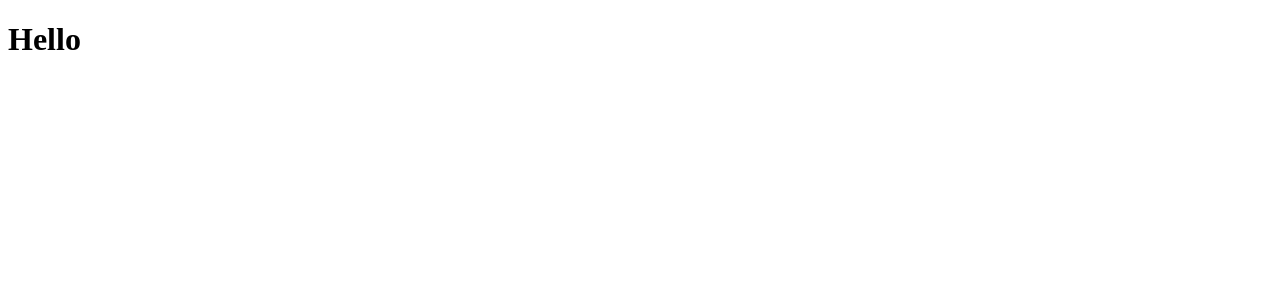
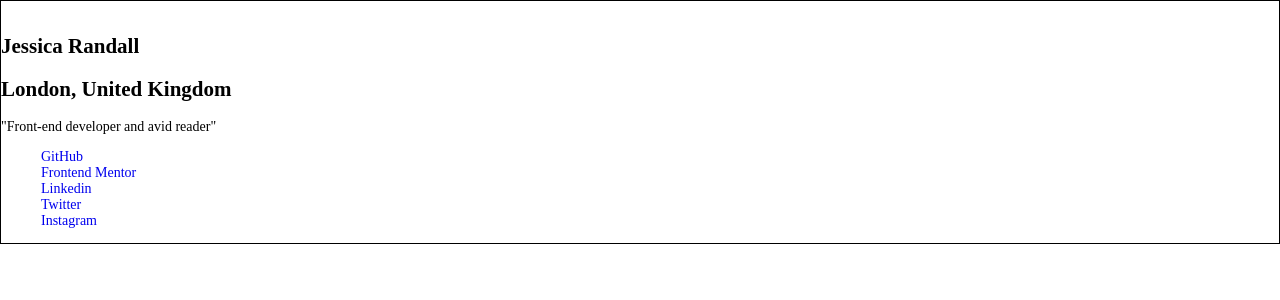
Before and after one commit to indigorose/frontend_mentor_hosting, a React (Vite) app in the folder social_links_profile/: page / in a window 1280 px wide. Shown: the top 300 px of the page. Built offline with nearby package versions, Linux system fonts and the light colour scheme.

Commit message:
Add base html and css

```diff
--- a/social_links_profile/src/App.css
+++ b/social_links_profile/src/App.css
@@ -0,0 +1,35 @@
+*,
+*::before,
+*::after {
+	box-sizing: border-box;
+}
+
+body {
+	margin: 0;
+	font-family: 'Montserrat', 'Oswald', serif, sans-serif;
+	font-size: 1.3rem;
+}
+
+:root {
+	--text--1: hsl(0, 0%, 100%);
+	--highlight: hsl(75, 94%, 57%);
+	--background--1: hsl(0, 0%, 20%);
+	--background--2: hsl(0, 0%, 12%);
+	--background--3: hsl(0, 0%, 8%);
+}
+
+body {
+	font-size: 14px;
+}
+
+.card {
+	border: 1px solid black;
+}
+
+a {
+	text-decoration: none;
+}
+
+li {
+	list-style: none;
+}
--- a/social_links_profile/src/App.jsx
+++ b/social_links_profile/src/App.jsx
@@ -8,7 +8,24 @@ function App() {
   return (
     <>
       <div className="container">
-        <h1>Hello</h1>
+        <section className="card">
+
+          <div className="card--about">
+            <img src="" alt="" />
+            <h1 className="card--name">
+              Jessica Randall
+            </h1>
+            <h2 className="card--sub">London, United Kingdom</h2>
+            <p className="card--about">"Front-end developer and avid reader"</p>
+          </div>
+          <ul className="card--list">
+            <li className="card--item"><a href="_blank" className="card--link">GitHub</a></li>
+            <li className="card--item"><a href="_blank" className="card--link">Frontend Mentor</a></li>
+            <li className="card--item"><a href="_blank" className="card--link">Linkedin</a></li>
+            <li className="card--item"><a href="_blank" className="card--link">Twitter</a></li>
+            <li className="card--item"><a href="_blank" className="card--link">Instagram</a></li>
+          </ul>
+        </section>
       </div>
 
     </>
```
